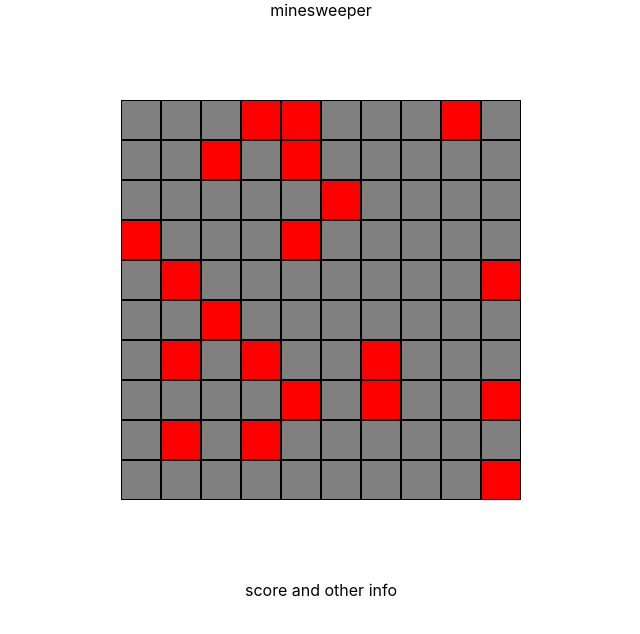
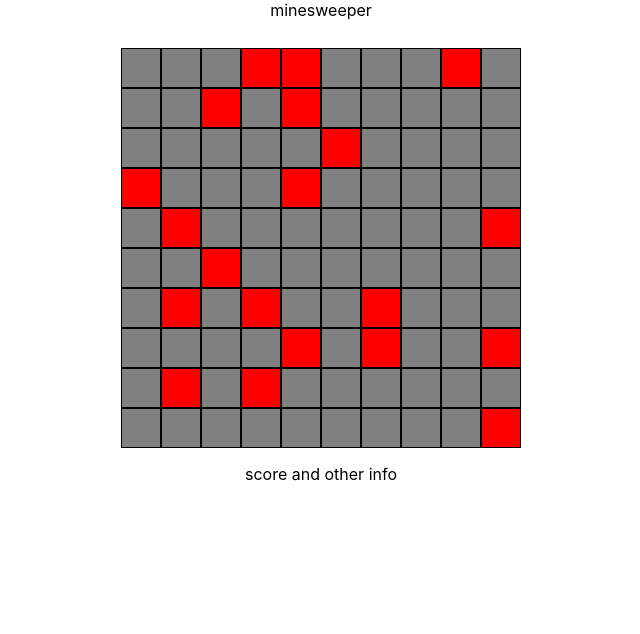
Before and after one commit to shubham12g/minesweepergame, a React (Create React App) app: page / in a window 1280 px wide. Shown: the top 634 px of the page, without its empty margins (319-959 px from the left). Built offline with nearby package versions, Linux system fonts and the light colour scheme.

Commit message:
project structure change

```diff
--- a/src/App.js
+++ b/src/App.js
@@ -8,7 +8,6 @@ function App() {
     <div className={classes.App}>
       <div>minesweeper</div>
       <Game />
-      <div>score and other info</div>
     </div>
   );
 }
--- a/src/App.module.css
+++ b/src/App.module.css
@@ -1,5 +1,5 @@
 .App {
-  height: 600px;
+  height: 500px;
   display: flex;
   flex-flow: column;
   align-items: center;
--- /dev/null
+++ b/src/components/game/blocks/blocks.js
@@ -0,0 +1,28 @@
+import React from "react";
+
+import classes from "./blocks.module.css";
+import Block from "./block/block";
+
+const Blocks = (props) => {
+  let blocks = [];
+  if (!props.gameLoaded) {
+    blocks.push("Loading...");
+  } else {
+    for (let i = 0; i < props.width * props.width; ++i) {
+      blocks.push(
+        <Block
+          key={i}
+          blockState={props.gameArray.blockState[i]}
+          value={props.gameArray.value[i]}
+          showValue={props.gameArray.showValue[i]}
+          clicked={() => props.clicked(i)}
+          addFlag={(e) => props.addFlag(e, i)}
+        />
+      );
+    }
+  }
+
+  return <div className={classes.Blocks}>{blocks}</div>;
+};
+
+export default Blocks;
--- /dev/null
+++ b/src/components/game/blocks/blocks.module.css
@@ -0,0 +1,6 @@
+.Blocks {
+  width: 400px;
+  height: 400px;
+  display: flex;
+  flex-wrap: wrap;
+}
--- a/src/components/game/game.js
+++ b/src/components/game/game.js
@@ -1,10 +1,11 @@
 import React, { Component } from "react";
 
-import Block from "./block/block";
 import classes from "./game.module.css";
+import Blocks from "./blocks/blocks";
 
 class Game extends Component {
   state = {
+    gameLoaded: false,
     width: 10,
     bombAmount: 20,
     flagAmount: 20,
@@ -170,25 +171,22 @@ class Game extends Component {
       gameArray.showValue.push(0);
     }
 
-    this.setState({ gameArray: gameArray });
+    this.setState({ gameArray: gameArray, gameLoaded: true });
   }
 
   render() {
-    let blocks = [];
-    for (let i = 0; i < this.state.width * this.state.width; ++i) {
-      blocks.push(
-        <Block
-          key={i}
-          blockState={this.state.gameArray.blockState[i]}
-          value={this.state.gameArray.value[i]}
-          showValue={this.state.gameArray.showValue[i]}
-          clicked={() => this.blockClickedHandler(i)}
-          addFlag={(e) => this.addFlagHandler(e, i)}
+    return (
+      <div className={classes.Game}>
+        <Blocks
+          gameLoaded={this.state.gameLoaded}
+          width={this.state.width}
+          gameArray={this.state.gameArray}
+          clicked={(i) => this.blockClickedHandler(i)}
+          addFlag={(e, i) => this.addFlagHandler(e, i)}
         />
-      );
-    }
-
-    return <div className={classes.Game}>{blocks}</div>;
+        <p>score and other info</p>
+      </div>
+    );
   }
 }
 
--- a/src/components/game/game.module.css
+++ b/src/components/game/game.module.css
@@ -1,6 +1,6 @@
 .Game {
-  width: 400px;
-  height: 400px;
   display: flex;
-  flex-wrap: wrap;
+  flex-flow: column;
+  align-items: center;
+  justify-content: space-between;
 }
```
Also changed, not shown: src/components/game/blocks/block/block.js (renamed from src/components/game/block/block.js), src/components/game/blocks/block/block.module.css (renamed from src/components/game/block/block.module.css).
